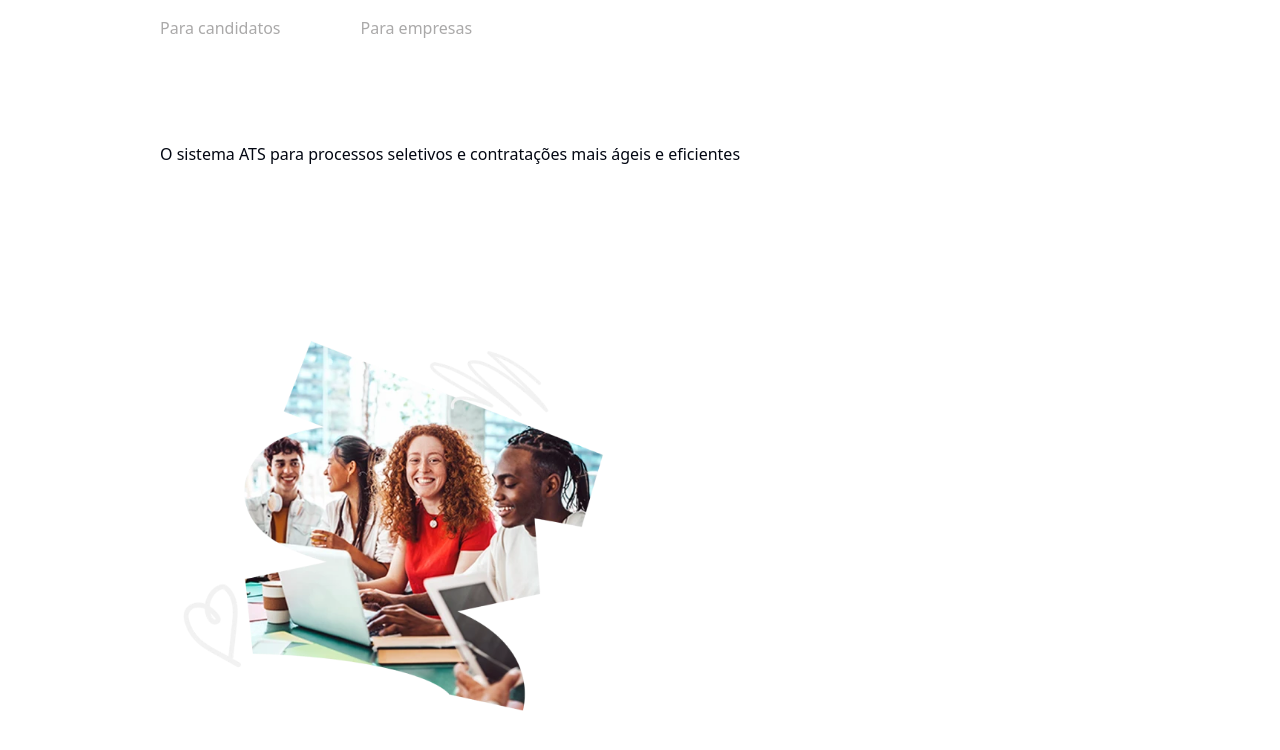
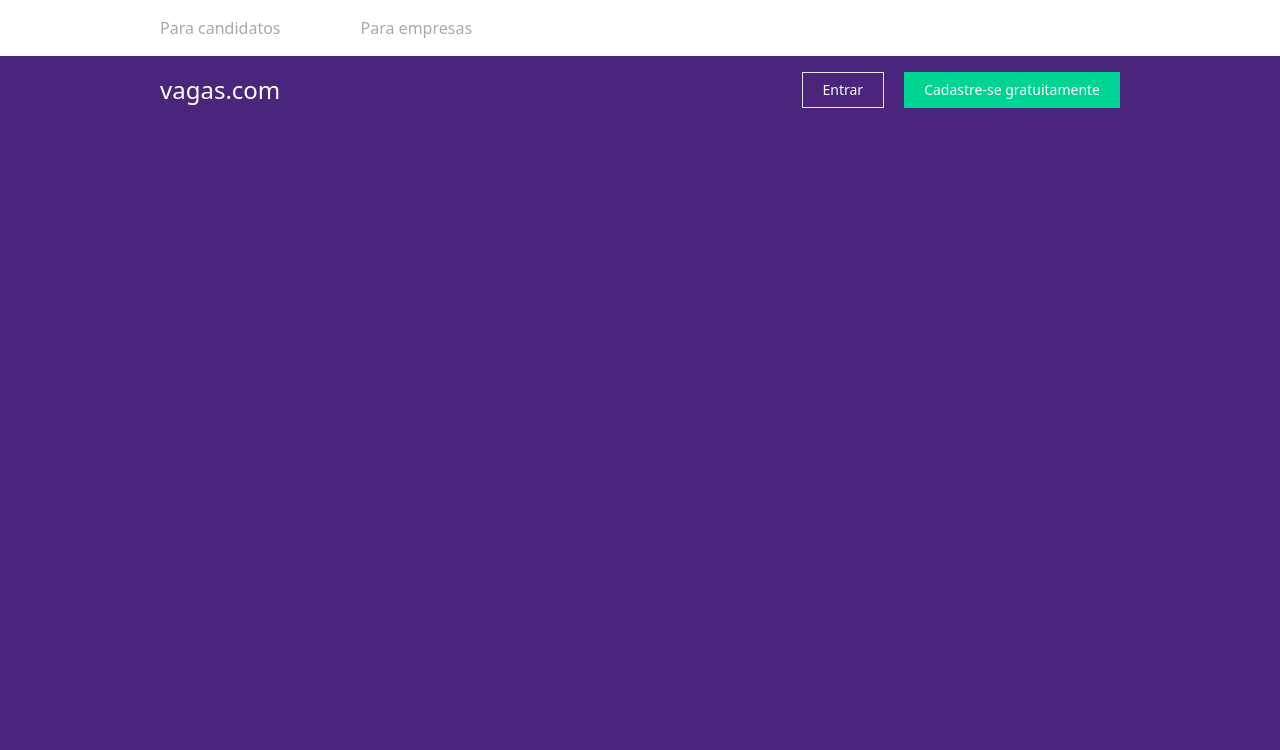
Before and after one commit to SistemasCaseej/conexao-carreira, a Next.js app: page / in a window 1280 px wide. Shown: the top 750 px of the page. Built offline with nearby package versions, Linux system fonts and the light colour scheme.

Commit message:
progress : landing page

```diff
--- a/src/app/page.js
+++ b/src/app/page.js
@@ -1,17 +1,27 @@
 import Image from "next/image";
+import {Button} from "@/components/ui/button";
 
 export default function Home() {
   return (
       <div>
           <section className="bg-white min-h-[7vh]">
-              <ul className="flex items-center min-h-[7vh] px-6 sm:px-30 md:px-40 gap-20 text-[#aaa9a9]">
-                  <li className="cursor-pointer">Para candidatos</li>
+              <ul className="flex items-center min-h-[7vh]  px-6 sm:px-30 md:px-40 gap-20 text-[#aaa9a9]">
+                  <li className="cursor-pointer font-epilogue">Para candidatos</li>
                   <li className="cursor-pointer">Para empresas</li>
               </ul>
           </section>
-          <section className="flex flex-wrap justify-between items-center min-h-[93vh] px-6 sm:px-30 md:px-40">
-              <p>O sistema ATS para processos seletivos e contratações mais ágeis e eficientes</p>
-              <Image src="/img-estagio.webp" alt="estudante" width="450" height="450" />
+          <section className="flex flex-col min-h-[93vh] px-6 sm:px-30 md:px-40 bg-[#49257b]">
+              <section data-qa="first-block" className="flex justify-between items-center py-4">
+                  <h3 className="text-2xl text-white">vagas.com</h3>
+                  <div className="justify-end">
+                      <Button className="rounded-none bg-[#49257b] border hover:bg-white hover:text-black px-5 cursor-pointer mr-5">Entrar </Button>
+                      <Button className="rounded-none bg-emerald-400 pointer-events-none hover:bg-transparent px-5 cursor-pointer">Cadastre-se gratuitamente</Button>
+                  </div>
+              </section>
+              <section className="mt-10">
+                  <div className="text-center">
+                  </div>
+              </section>
           </section>
       </div>
   );
--- a/tailwind.config.js
+++ b/tailwind.config.js
@@ -6,7 +6,7 @@
     theme: {
         extend: {
             fontFamily : {
-                epilogue: ['Epilogue'],
+                epilogue: ['"Epilogue"', "sans-serif"],
             }
         },
         screens : {
```
